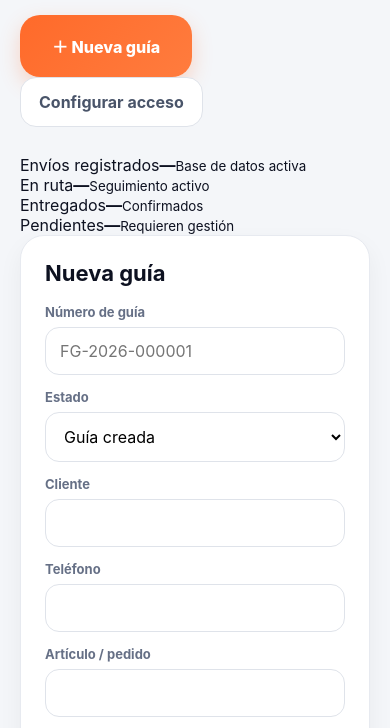
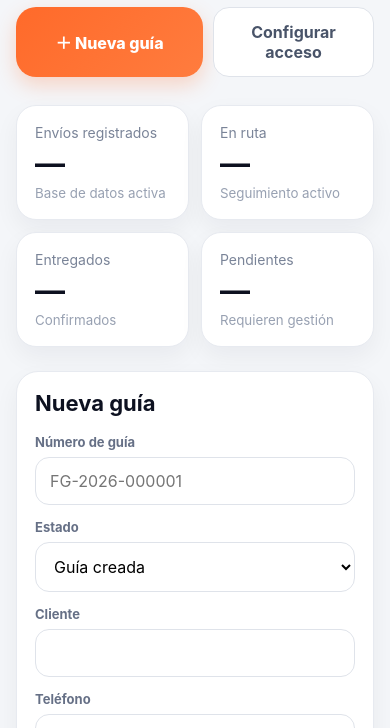
Before and after one commit to andresgrfelipe-ops/foxgamer-entregas, a website: page admin.html in a window 390 px wide. Shown: the part 232-960 px from the top of the page. Drawn offline with Linux system fonts and the light colour scheme; no server answers.

Commit message:
Style responsive delivery center dashboard

```diff
--- a/styles.css
+++ b/styles.css
@@ -120,3 +120,22 @@ footer{display:flex;justify-content:space-between;gap:20px;padding:24px clamp(24
   .admin-title{align-items:flex-start;flex-direction:column}
   .admin-title h1{font-size:34px}
 }
+.admin-title-actions{display:flex;gap:10px;flex-wrap:wrap}
+.stats-grid{display:grid;grid-template-columns:repeat(4,minmax(0,1fr));gap:18px;margin-bottom:24px}
+.stat-card{background:#fff;border:1px solid #e7eaf0;border-radius:24px;padding:22px;box-shadow:0 10px 25px rgba(15,23,42,.05);display:flex;flex-direction:column;gap:7px}
+.stat-card span{color:#7a8498;font-size:14px}
+.stat-card strong{font-size:34px;line-height:1;color:var(--ink)}
+.stat-card small{color:#98a1b2}
+.panel-subtitle{margin:-10px 0 18px;color:#8a94a7;font-size:13px}
+.guide-date{font-size:12px!important;color:#98a1b2!important}
+@media(max-width:900px){.stats-grid{grid-template-columns:repeat(2,minmax(0,1fr))}}
+@media(max-width:560px){
+  .admin-main{padding:26px 16px}
+  .admin-title-actions{width:100%}
+  .admin-title-actions .primary-btn,.admin-title-actions .secondary-btn{flex:1}
+  .stats-grid{gap:12px}
+  .stat-card{padding:18px;border-radius:20px}
+  .stat-card strong{font-size:30px}
+  .dashboard-grid{gap:16px}
+  .panel{padding:18px;border-radius:22px}
+}
```
